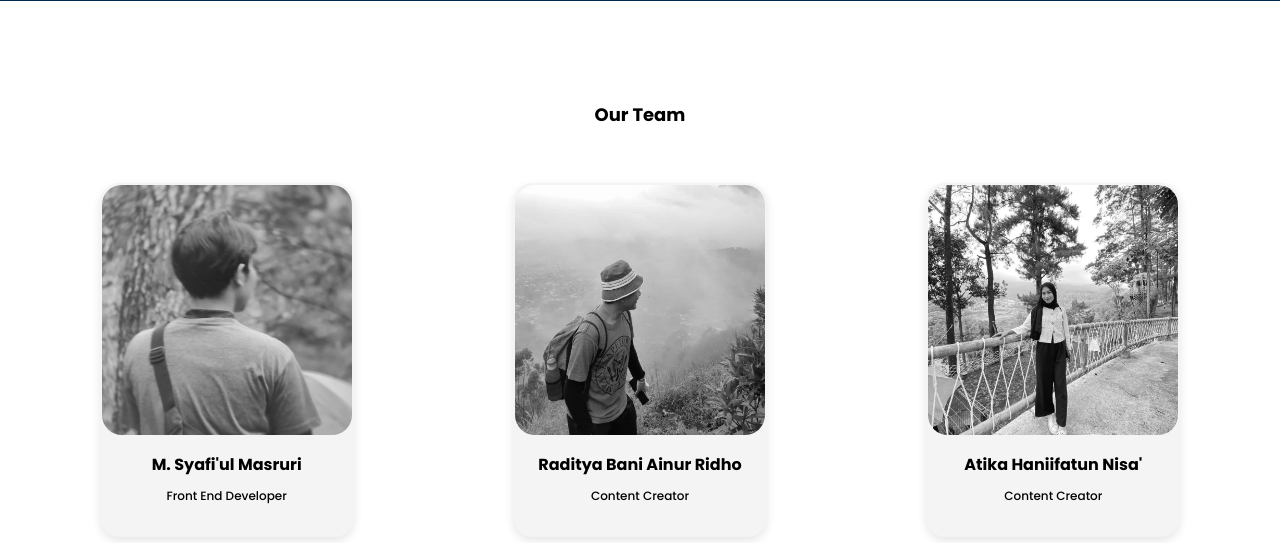
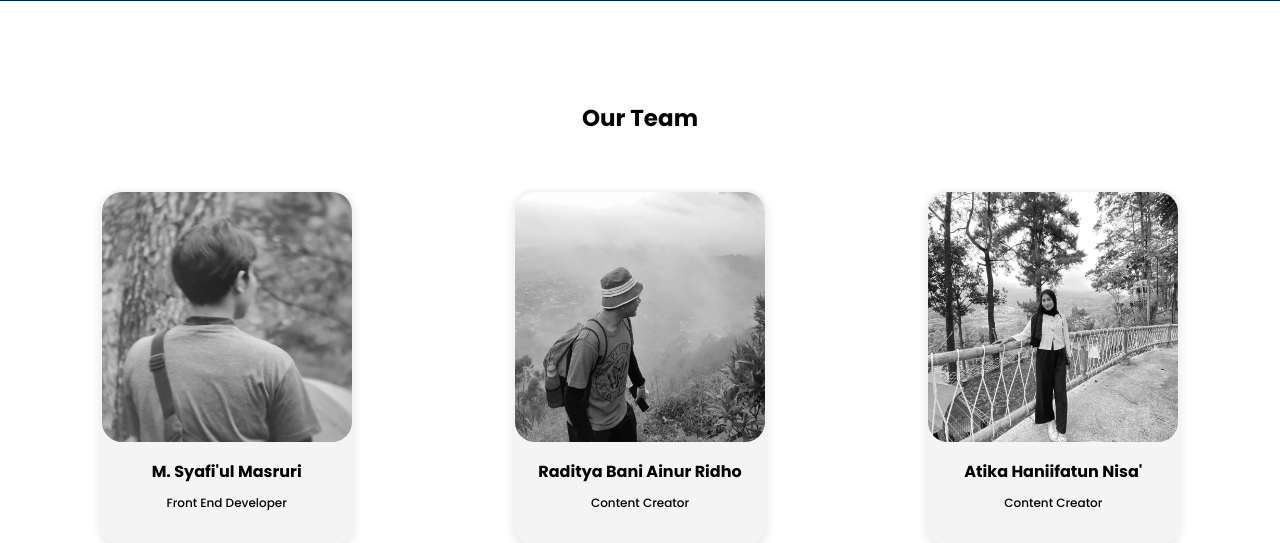
Before and after one commit to 23091397085-MSYAFIULMASRURI/Web-Profile-Team, a PHP site: page / in a window 1280 px wide. Shown: the part 695-1238 px from the top of the page. Run offline with PHP 8.4, Linux system fonts and the light colour scheme.

Commit message:
Update style.css

```diff
--- a/css/style.css
+++ b/css/style.css
@@ -98,7 +98,7 @@ body {
 }
 
 .team h2 {
-  font-size: 18px;
+  font-size: 23px;
   margin-bottom: 40px;
 }
 
```
